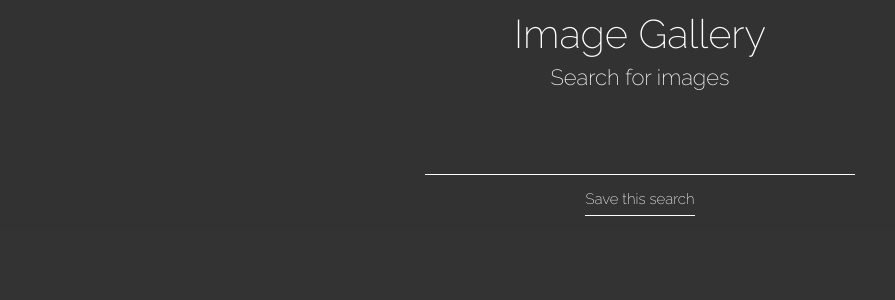
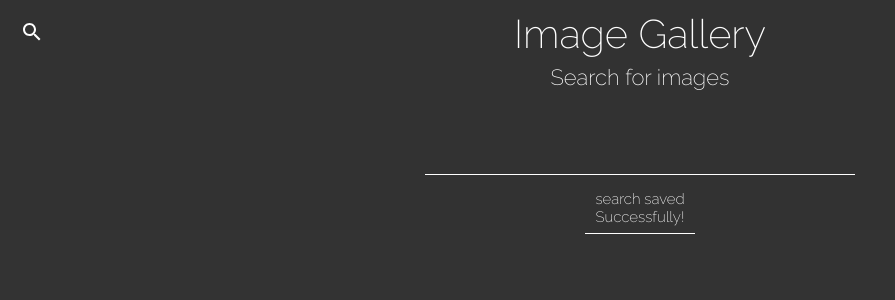
Before and after one commit to yuval-ron/ImageGallery, a React (Create React App) app: page / in a window 1280 px wide. Both pictures are taken after a click on the element "Save this search". Shown: the top 300 px of the page, without its empty margins (0-895 px from the left). Built offline with nearby package versions, Linux system fonts and the light colour scheme.

Commit message:
Add indication that the save succeed

```diff
--- a/package.json
+++ b/package.json
@@ -3,9 +3,13 @@
   "version": "0.1.0",
   "private": true,
   "dependencies": {
+    "@material-ui/core": "^4.1.3",
+    "@material-ui/icons": "^4.2.1",
     "react": "^16.8.6",
     "react-dom": "^16.8.6",
-    "react-scripts": "3.0.1"
+    "react-redux": "^7.1.0",
+    "react-scripts": "3.0.1",
+    "redux-thunk": "^2.3.0"
   },
   "scripts": {
     "start": "react-scripts start",
--- a/src/App.css
+++ b/src/App.css
@@ -27,7 +27,7 @@ body {
   font-size: 22px;
 }
 
-.save-search-button {
+.save-search-button, .save-loading-message, .save-success-message {
   font-size: 15px;
   margin-top: 15px;
   cursor: pointer;
@@ -57,6 +57,14 @@ body {
 
 .search-input:focus {
   outline: none;
+}
+
+.previous-search-button{
+  position: absolute;
+  left: 0;
+  top: 0;
+  margin: 20px;
+  color: white;
 }
 
 .images-container {
--- a/src/App.js
+++ b/src/App.js
@@ -25,22 +25,26 @@ class App extends Component {
   }
 
   renderImagesContainerContent = () => {
-    const {images, isLoadingNewImages, isSearchSaveLoading} = this.props
+    const {images, isLoadingNewImages} = this.props
     const {searchText} = this.state
 
     if (isLoadingNewImages) {
       return <div className="message loading-message">loading...</div>
-    } else if (isSearchSaveLoading) {
-      return <div className="message save-message">saving...</div>
     } else if (images) {
-      return <ImagesCollection images={images} searchText={searchText} />
+        return <ImagesCollection images={images} searchText={searchText} />
     }
   }
 
   render() {
+    const {isSearchSaveLoading, shouldShowSuccessMessage} = this.props
     return (
       <div className="App">
-        <Search searchImages={this.searchImages} saveSearch={this.saveSearch} />
+        <Search
+          searchImages={this.searchImages}
+          saveSearch={this.saveSearch}
+          isSearchSaveLoading={isSearchSaveLoading}
+          shouldShowSuccessMessage={shouldShowSuccessMessage}
+        />
         <div className="images-container">
           {this.renderImagesContainerContent()}
         </div>
@@ -52,7 +56,8 @@ class App extends Component {
 const mapStateToProps = state => ({
   images: state.imagesData.images,
   isLoadingNewImages: state.imagesData.isLoadingNewImages,
-  isSearchSaveLoading: state.imagesData.isSearchSaveLoading
+  isSearchSaveLoading: state.imagesData.isSearchSaveLoading,
+  shouldShowSuccessMessage: state.imagesData.shouldShowSuccessMessage
 })
 
 const mapDispatchToProps = {searchImages, saveSearch}
--- a/src/Search.js
+++ b/src/Search.js
@@ -1,4 +1,5 @@
 import React, {Component} from 'react'
+import AccessAlarmIcon from '@material-ui/icons/Search'
 
 export default class Search extends Component {
   handleChangeText = (e) => {
@@ -12,14 +13,26 @@ export default class Search extends Component {
     saveSearch()
   }
 
+  renderSaveSearchContent = () => {
+    const {isSearchSaveLoading, shouldShowSuccessMessage} = this.props
+    if (isSearchSaveLoading) {
+      return <div className="title save-loading-message">saving...</div>
+    } else if (shouldShowSuccessMessage) {
+      return <div className="title save-success-message">search saved Successfully!</div>
+    }
+
+    return <div className="title save-search-button" onClick={this.handleSaveSearch}>Save this search</div>
+  }
+
   render() {
     return (
       <div>
         <div className="search-container">
+          <AccessAlarmIcon className="previous-search-button" />
           <div className="title">Image Gallery</div>
           <div className="title sub-title">Search for images</div>
           <input type="text" className="search-input" onChange={this.handleChangeText}></input>
-          <div className="title save-search-button" onClick={this.handleSaveSearch}>Save this search</div>
+          {this.renderSaveSearchContent()}
         </div>
       </div>
     )
--- a/src/modules/actions.js
+++ b/src/modules/actions.js
@@ -29,7 +29,10 @@ export const saveSearch = (searchText, images) => {
       return asyncLocalStorage.setItem('searchResults', JSON.stringify(searchResults))
     })
     .then(() => {
-      dispatch({type: 'IMAGES@IMAGES@SEARCH_SAVE_SUCCESS'})
+      dispatch({type: 'IMAGES@SEARCH_SAVE_SUCCESS'})
+      setTimeout(() => {
+        dispatch({type: 'IMAGES@HIDE_SAVE_SUCCESS_MESSAGE'})
+      }, 2000)
     })
   }
 }
--- a/src/modules/imagesReducer.js
+++ b/src/modules/imagesReducer.js
@@ -1,7 +1,8 @@
 const initialState = {
   images: null,
   isLoadingNewImages: false,
-  isSearchSaveLoading: false
+  isSearchSaveLoading: false,
+  shouldShowSuccessMessage: false
 }
 
 export default (state = initialState, {type, payload}) => {
@@ -32,10 +33,17 @@ export default (state = initialState, {type, payload}) => {
         isSearchSaveLoading: true,
       }
     }
-    case 'IMAGES@IMAGES@SEARCH_SAVE_SUCCESS': {
+    case 'IMAGES@SEARCH_SAVE_SUCCESS': {
       return {
         ...state,
         isSearchSaveLoading: false,
+        shouldShowSuccessMessage: true,
+      }
+    }
+    case 'IMAGES@HIDE_SAVE_SUCCESS_MESSAGE': {
+      return {
+        ...state,
+        shouldShowSuccessMessage: false
       }
     }
     default:
```
Also changed, not shown: 1 other file (tests, documents, lock files or other folders).
